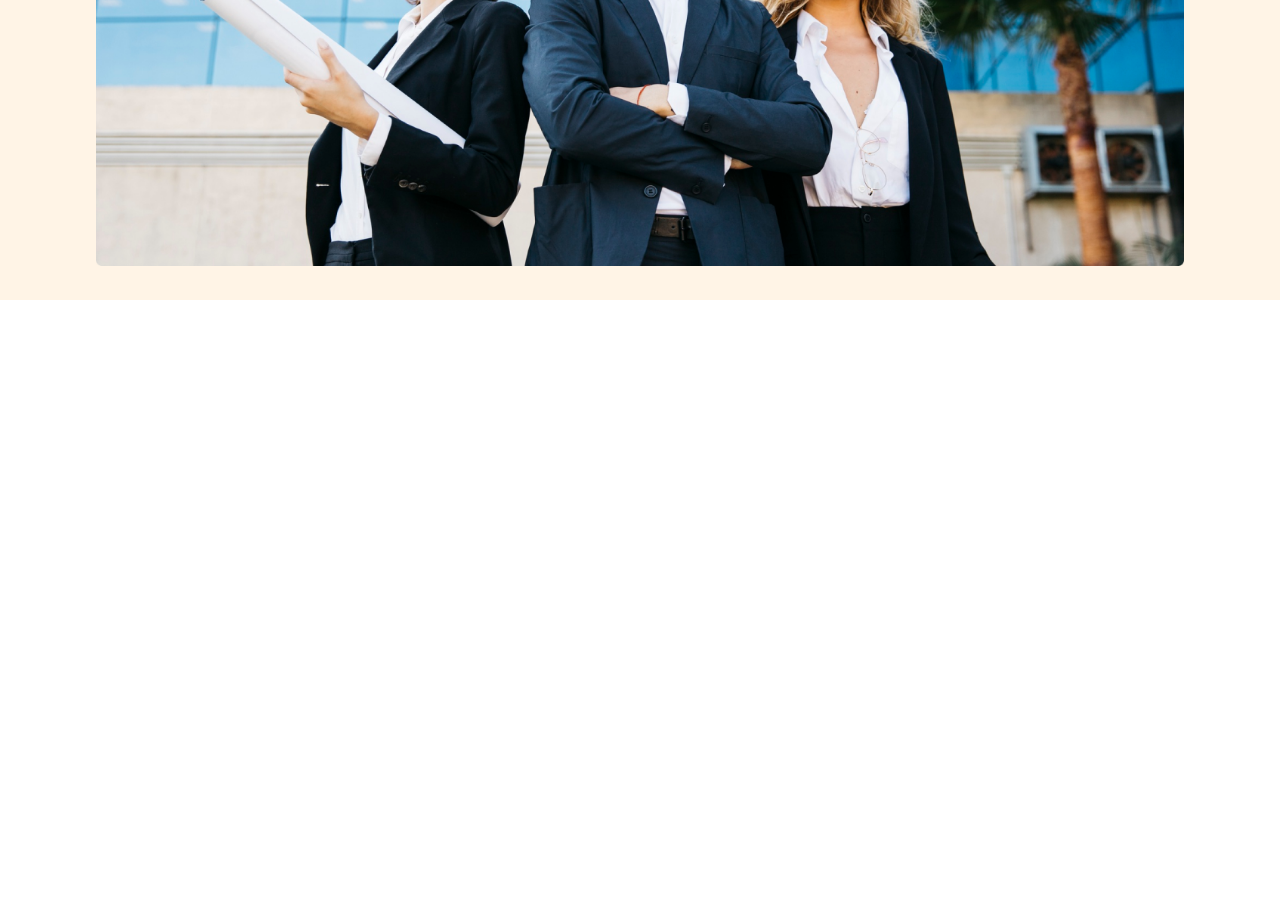
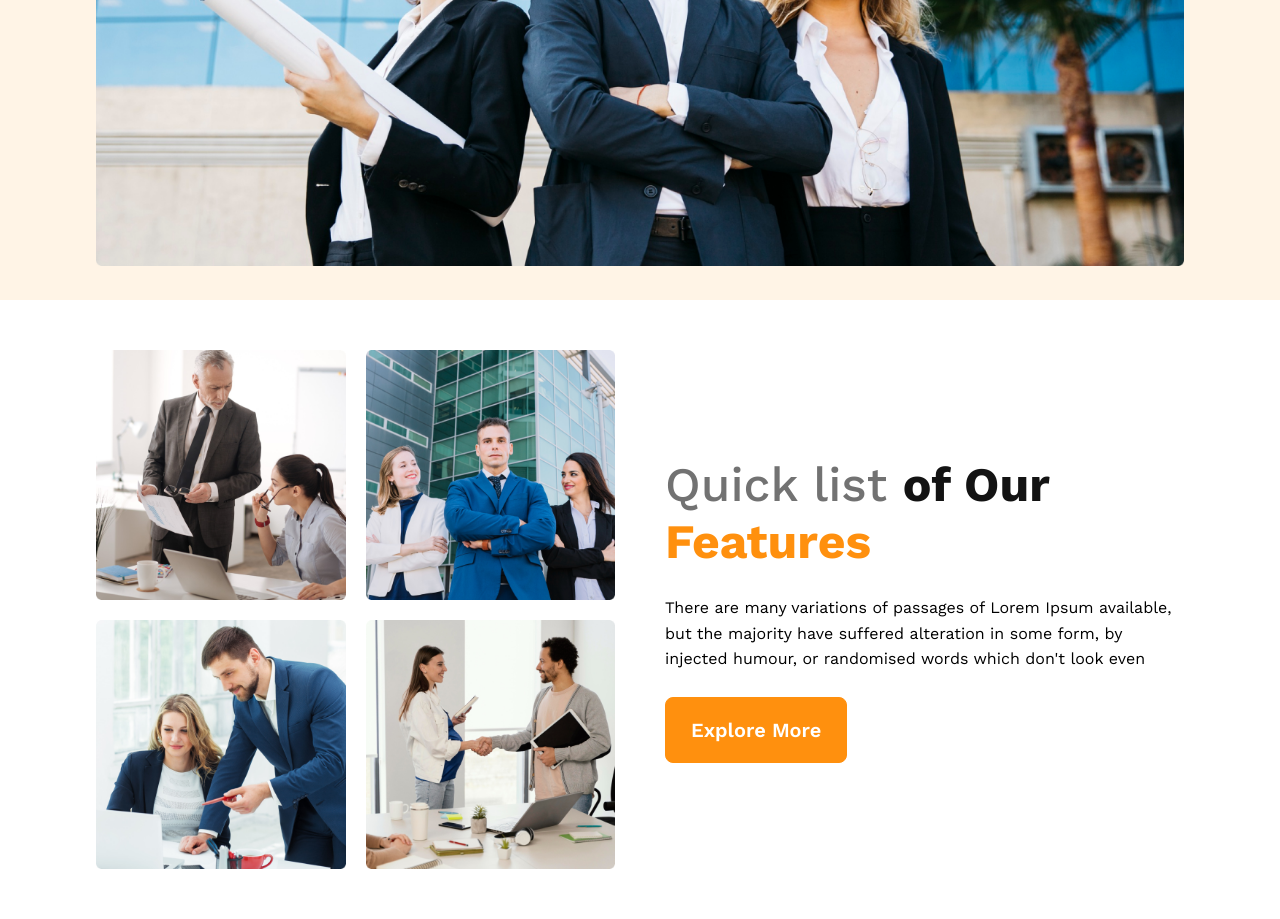
Before and after one commit to bdruhul/challenge-2, a plain HTML site: page index.html in a window 1280 px wide. Shown: the part 819-1738 px from the top of the page. Before the commit the page ends 1119 px from the top, so only its background shows below. Drawn offline with nearby package versions, Linux system fonts and the light colour scheme.

Commit message:
complated quick list section with responsive

```diff
--- a/assets/css/style.css
+++ b/assets/css/style.css
@@ -142,7 +142,8 @@ section {
     display: block;
 }
 
-.banner-description {
+.banner-description,
+.quick-content-description {
     font-family: var(--Work-Sans);
     font-size: 1rem;
     font-weight: 400;
@@ -157,10 +158,10 @@ section {
     font-family: var(--Work-Sans);
     font-size: 20px;
     font-weight: 600;
+    cursor: pointer;
     color: var(--white-color);
     border: 1px solid var(--btn-color);
     transition: all linear 0.5s;
-
 }
 
 .primary-btn:hover {
@@ -180,7 +181,55 @@ section {
 
 /* banner styles  */
 /* main styles  */
+/* quick list stylese */
+.quick-list {
+    padding: 50px 0px;
+}
 
+.quick-list-content {
+
+    justify-content: space-between;
+    align-items: center;
+    gap: 50px;
+}
+
+.quick-img-box {
+
+    display: grid;
+    grid-template-columns: repeat(2, 1fr);
+    gap: 20px;
+}
+
+.quick-right,
+.quick-img-box {
+    width: 50%;
+}
+
+.quick-img-box img {
+    width: 100%;
+}
+
+.quick-content {
+    max-width: 530px;
+}
+
+.quick-content-title {
+    font-family: var(--Work-Sans);
+    font-size: 3rem;
+    font-weight: 700;
+    color: var(--dark-1);
+}
+
+.dark-3 {
+    font-weight: 500;
+    color: var(--dark-3);
+}
+
+.color-btn {
+    color: var(--btn-color);
+}
+
+/* quick list styles  */
 /* Responsive styles  */
 @media screen and (max-width:575.9px) {
     .container {
@@ -206,6 +255,27 @@ section {
         font-size: 2rem;
         line-height: 2.5rem;
     }
+
+    .quick-list {
+        padding: 15px 0px;
+    }
+
+    .quick-right,
+    .quick-img-box {
+        width: 95%;
+    }
+
+    .quick-img-box {
+        grid-template-columns: repeat(1, 1fr);
+    }
+
+    .quick-list-content,
+    .quick-img-box {
+        gap: 15px;
+
+    }
+
+
 }
 
 /* Responsive styles  */
--- a/index.html
+++ b/index.html
@@ -51,13 +51,31 @@
         </section>
     </header>
     <!-- main content section -->
-     <main>
-                <section class="quick-list">
-                    <div class="quick-list-content container">
+    <main>
+        <!-- quick section  -->
+        <section class="quick-list">
+            <div class="quick-list-content container d-flex">
+                <div class="quick-img-box">
+                    <img src="./assets/image/team1.png" alt="" srcset="">
+                    <img src="./assets/image/team2.png" alt="" srcset="">
+                    <img src="./assets/image/team3.png" alt="" srcset="">
+                    <img src="./assets/image/team4.png" alt="" srcset="">
+                </div>
+                <div class="quick-right">
+                    <div class="quick-content">
+                        <h1 class="quick-content-title"><span class="dark-3">Quick list </span>of Our <span
+                                class="color-btn">Features</span></h1>
+                        <p class="quick-content-description">There are many variations of passages of Lorem Ipsum
+                            available, but the majority have suffered alteration in some form, by injected humour, or
+                            randomised words which don't look even</p>
+                        <a href="#"><button class="quick-btn primary-btn">Explore More</button></a>
+                    </div>
+                </div>
+            </div>
+        </section>
+        <!-- Features section html  -->
 
-                    </div>
-                </section>
-     </main>
+    </main>
 
 </body>
 
```
